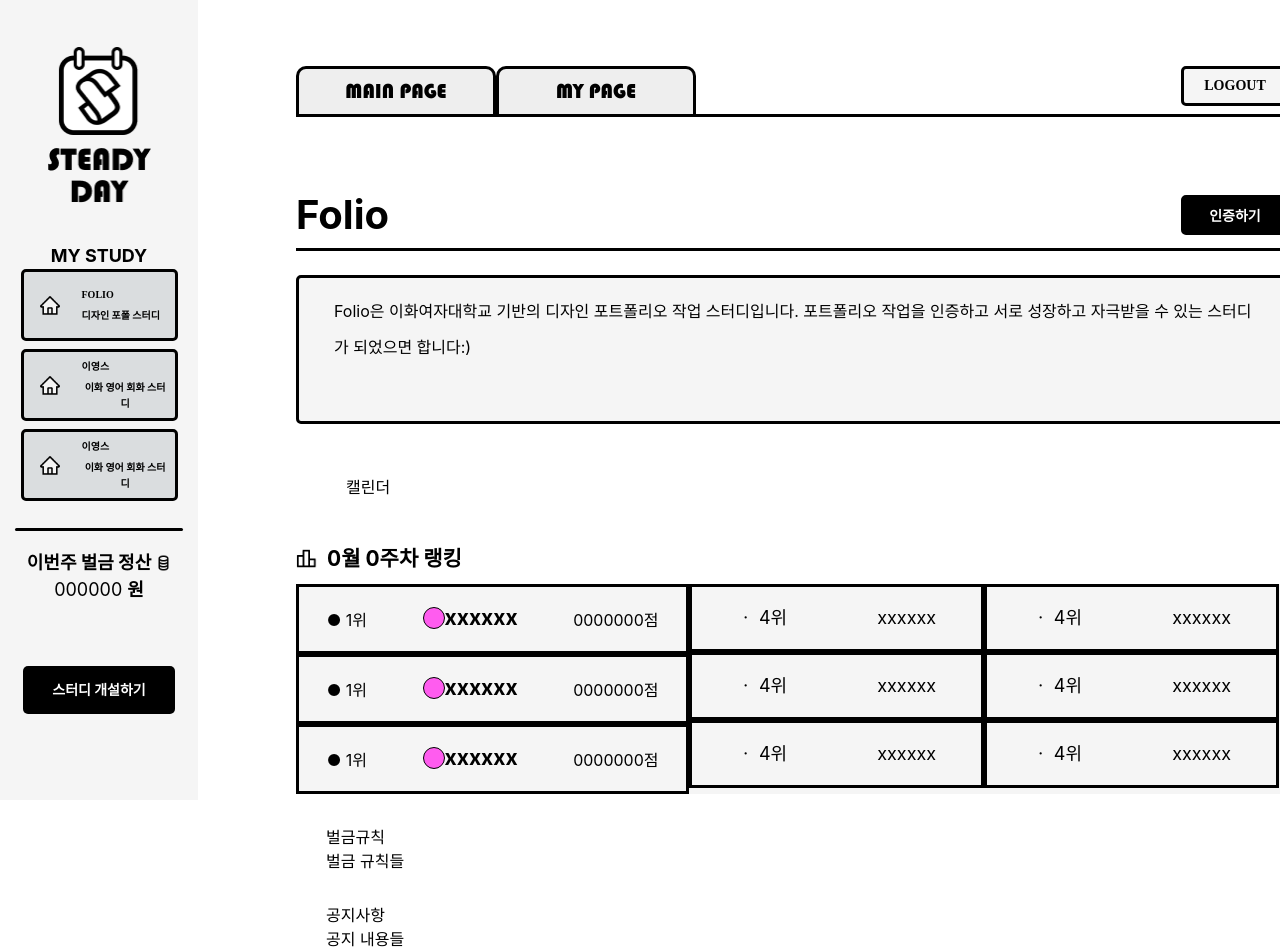
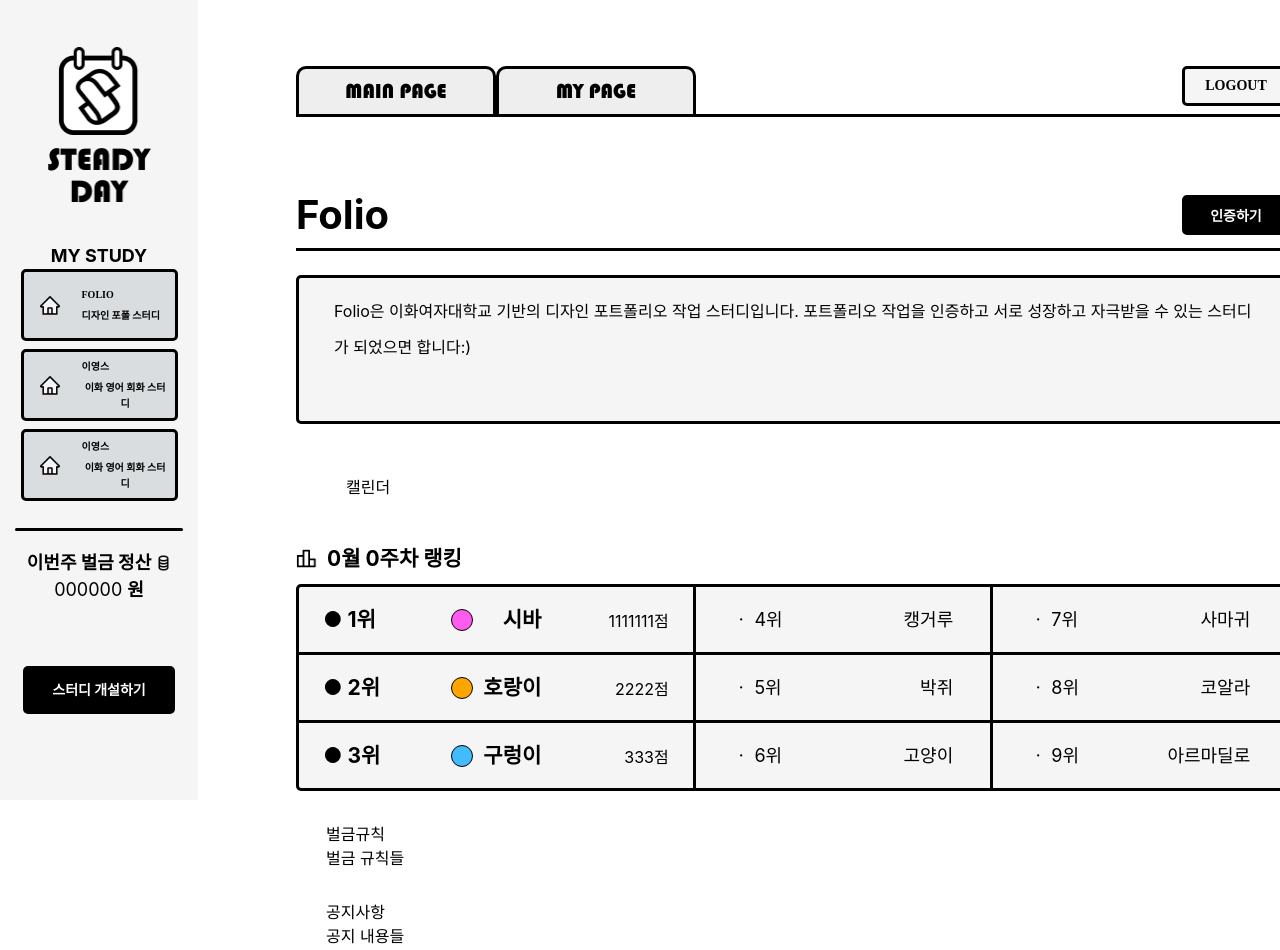
Before and after one commit to EFUB-steady/steady-front, a React (Create React App) app: page / in a window 1280 px wide. Built offline with nearby package versions, Linux system fonts and the light colour scheme; a web font is replaced by a local one.

Commit message:
♻️ 랭킹 리스트 UI 리팩토링

```diff
--- a/src/ui/components/main/ranking/LowRankItem.js
+++ b/src/ui/components/main/ranking/LowRankItem.js
@@ -1,48 +1,31 @@
 import styled from "styled-components";
 import { Subtitle5 } from "../../../../core/texts";
 
-export default function LowerRankItem() {
+export default function LowerRankItem({ rank }) {
   return (
     <Wrapper>
-      <Middle>
-        <MiddleRank>
-          <Subtitle5>ㆍ 4위</Subtitle5>
-        </MiddleRank>
-        <MiddleUser>
-          <Subtitle5>xxxxxx</Subtitle5>
-        </MiddleUser>
-      </Middle>
-      <Middle>
-        <MiddleRank>
-          <Subtitle5>ㆍ 4위</Subtitle5>
-        </MiddleRank>
-        <MiddleUser>
-          <Subtitle5>xxxxxx</Subtitle5>
-        </MiddleUser>
-      </Middle>
-      <Middle>
-        <MiddleRank>
-          <Subtitle5>ㆍ 4위</Subtitle5>
-        </MiddleRank>
-        <MiddleUser>
-          <Subtitle5>xxxxxx</Subtitle5>
-        </MiddleUser>
-      </Middle>
+      <Rank>
+        <Subtitle5> ㆍ {rank.rank}위</Subtitle5>
+      </Rank>
+      <User>
+        <Subtitle5>{rank.name}</Subtitle5>
+      </User>
     </Wrapper>
   );
 }
 const Wrapper = styled.div`
   display: flex;
-  width: 30%;
-  flex-direction: column;
+  height: 65px;
+  justify-content: space-around;
+  align-items: center;
 `;
 
-const Middle = styled.div`
-  display: flex;
-  justify-content: space-around;
-  border: 3px solid black;
-  padding: 22px 0;
+const Rank = styled.div`
+  width: 20%;
 `;
 
-const MiddleRank = styled.div``;
-const MiddleUser = styled.div``;
+const User = styled.div`
+  display: flex;
+  justify-content: end;
+  width: 30%;
+`;
--- a/src/ui/components/main/ranking/LowerRank.js
+++ b/src/ui/components/main/ranking/LowerRank.js
@@ -1,11 +1,44 @@
 import styled from "styled-components";
-import { Subtitle5 } from "../../../../core/texts";
 import LowerRankItem from "./LowRankItem";
-export default function LowerRank() {
+
+export default function LowerRank({ rankList }) {
   return (
-    <>
-      <LowerRankItem />
-      <LowerRankItem />;
-    </>
+    <Wrapper>
+      <List>
+        <LowerRankItem rank={rankList[3]} />
+        <DividerHr />
+        <LowerRankItem rank={rankList[4]} />
+        <DividerHr />
+        <LowerRankItem rank={rankList[5]} />
+      </List>
+      <DividerVr />
+      <List>
+        <LowerRankItem rank={rankList[6]} />
+        <DividerHr />
+        <LowerRankItem rank={rankList[7]} />
+        <DividerHr />
+        <LowerRankItem rank={rankList[8]} />
+      </List>
+    </Wrapper>
   );
 }
+
+const Wrapper = styled.div`
+  display: flex;
+  flex-direction: row;
+  width: 60%;
+`;
+
+const List = styled.div`
+  width: 50%;
+`;
+
+const DividerHr = styled.div`
+  height: 3px;
+  background-color: black;
+`;
+
+const DividerVr = styled.div`
+  width: 3px;
+  background-color: black;
+`;
--- a/src/ui/components/main/ranking/RankingList.js
+++ b/src/ui/components/main/ranking/RankingList.js
@@ -1,12 +1,64 @@
 import styled from "styled-components";
-import { gray100 } from "../../../../core/colors";
+import { blue500, gray100, orange500, pink500 } from "../../../../core/colors";
 import UpperRank from "./UpperRank";
 import LowerRank from "./LowerRank";
+
+const RANK_DATA = [
+  {
+    rank: 1,
+    name: "시바",
+    color: pink500,
+    score: 1111111,
+  },
+  {
+    rank: 2,
+    name: "호랑이",
+    color: orange500,
+    score: 2222,
+  },
+  {
+    rank: 3,
+    name: "구렁이",
+    color: blue500,
+    score: 333,
+  },
+  {
+    rank: 4,
+    name: "캥거루",
+    score: 332,
+  },
+  {
+    rank: 5,
+    name: "박쥐",
+    score: 331,
+  },
+  {
+    rank: 6,
+    name: "고양이",
+    score: 330,
+  },
+  {
+    rank: 7,
+    name: "사마귀",
+    score: 320,
+  },
+  {
+    rank: 8,
+    name: "코알라",
+    score: 200,
+  },
+  {
+    rank: 9,
+    name: "아르마딜로",
+    score: 10,
+  },
+];
+
 export default function RankingList() {
   return (
     <Wrapper>
-      <UpperRank />
-      <LowerRank />
+      <UpperRank rankList={RANK_DATA} />
+      <LowerRank rankList={RANK_DATA} />
     </Wrapper>
   );
 }
@@ -15,5 +67,8 @@ const Wrapper = styled.div`
   display: flex;
   justify-content: space-between;
   width: 988px;
+  height: auto;
   background-color: ${gray100};
+  border: 3px solid black;
+  border-radius: 5px;
 `;
--- a/src/ui/components/main/ranking/UpperRank.js
+++ b/src/ui/components/main/ranking/UpperRank.js
@@ -1,12 +1,14 @@
 import styled from "styled-components";
 import UpperRankItem from "./UpperRankItem";
 
-export default function UpperRank() {
+export default function UpperRank({ rankList }) {
   return (
     <Wrapper>
-      <UpperRankItem />
-      <UpperRankItem />
-      <UpperRankItem />
+      <UpperRankItem rank={rankList[0]} />
+      <Divider />
+      <UpperRankItem rank={rankList[1]} />
+      <Divider />
+      <UpperRankItem rank={rankList[2]} />
     </Wrapper>
   );
 }
@@ -15,4 +17,10 @@ const Wrapper = styled.div`
   display: flex;
   flex-direction: column;
   width: 40%;
+  border-right: 3px solid black;
 `;
+
+const Divider = styled.div`
+  height: 3px;
+  background-color: black;
+`;
--- a/src/ui/components/main/ranking/UpperRankItem.js
+++ b/src/ui/components/main/ranking/UpperRankItem.js
@@ -1,36 +1,48 @@
 import styled from "styled-components";
-import { pink500 } from "../../../../core/colors";
 import { Subtitle1 } from "../../../../core/texts";
-export default function UpperRankItem() {
+
+export default function UpperRankItem({ rank }) {
   return (
     <Wrapper>
-      <Rank>● 1위</Rank>
+      <Rank>
+        <Subtitle1>● {rank.rank}위</Subtitle1>
+      </Rank>
       <User>
-        <UserColor />
-        <Subtitle1> xxxxxx</Subtitle1>
+        <UserColor color={rank.color} />
+        <Subtitle1>{rank.name}</Subtitle1>
       </User>
-      <Score>0000000점</Score>
+      <Score>{rank.score}점</Score>
     </Wrapper>
   );
 }
 
 const Wrapper = styled.div`
   display: flex;
-  padding: 20px 0;
-  border: 3px solid black;
+  height: 65px;
   justify-content: space-around;
+  align-items: center;
 `;
 
-const Rank = styled.div``;
+const Rank = styled.div`
+  width: 20%;
+`;
+
+const User = styled.div`
+  display: flex;
+  justify-content: space-between;
+  width: 23%;
+`;
 
 const UserColor = styled.div`
-  background-color: ${pink500};
+  background-color: ${(props) => props.color};
   width: 20px;
   height: 20px;
   border-radius: 50%;
   border: 1px solid black;
 `;
-const User = styled.div`
+
+const Score = styled.div`
   display: flex;
+  justify-content: end;
+  width: 20%;
 `;
-const Score = styled.div``;
```
